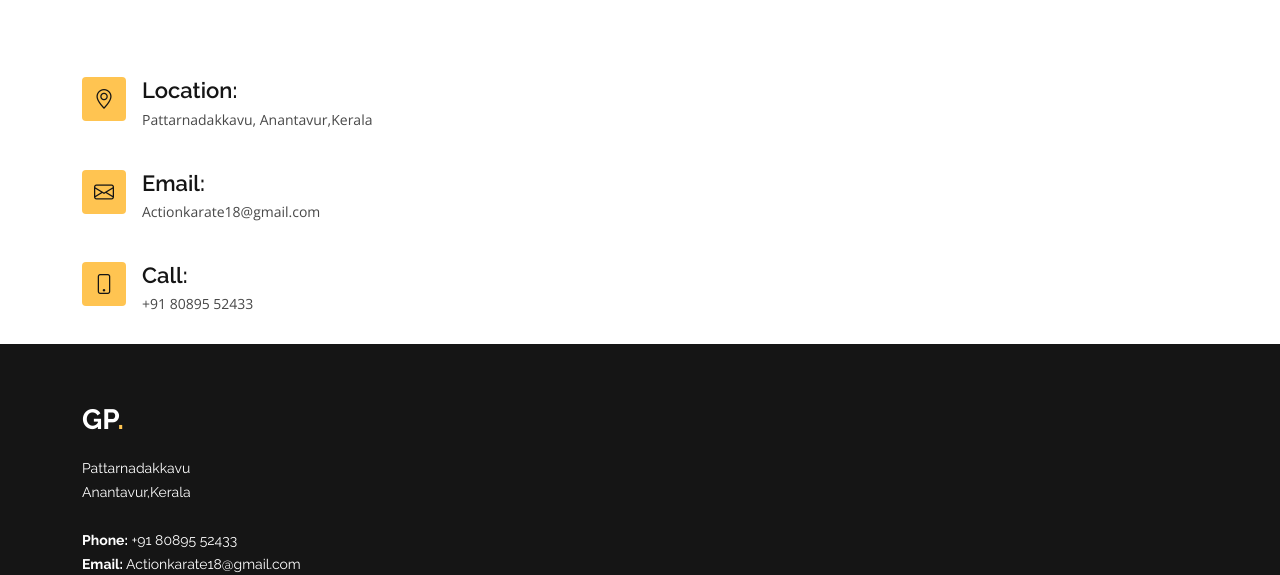
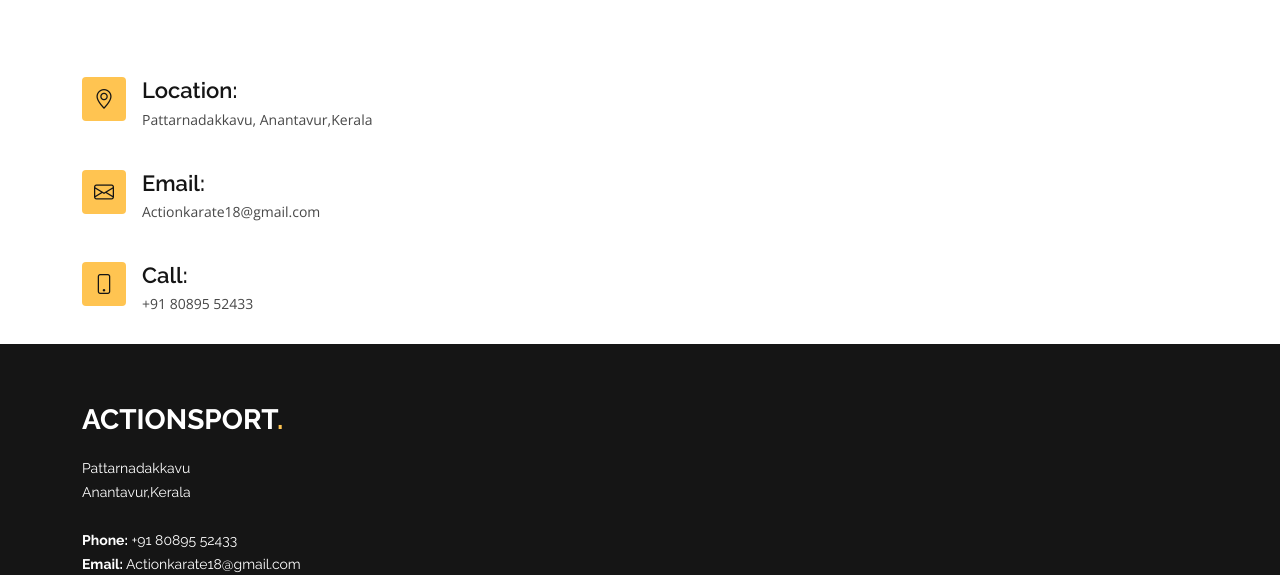
Before and after one commit to actionkarate/website, a plain HTML site: page index.html in a window 1280 px wide. Shown: the part 3599-4174 px from the top of the page. Drawn offline with nearby package versions, Linux system fonts and the light colour scheme; grey boxes are pictures that could not be loaded.

Commit message:
Update index.html

```diff
--- a/index.html
+++ b/index.html
@@ -696,7 +696,7 @@
 
           <div class="col-lg-3 col-md-6">
             <div class="footer-info">
-              <h3>Gp<span>.</span></h3>
+              <h3>ActionSport<span>.</span></h3>
               <p>
                 Pattarnadakkavu <br>
                 Anantavur,Kerala<br><br>
```
